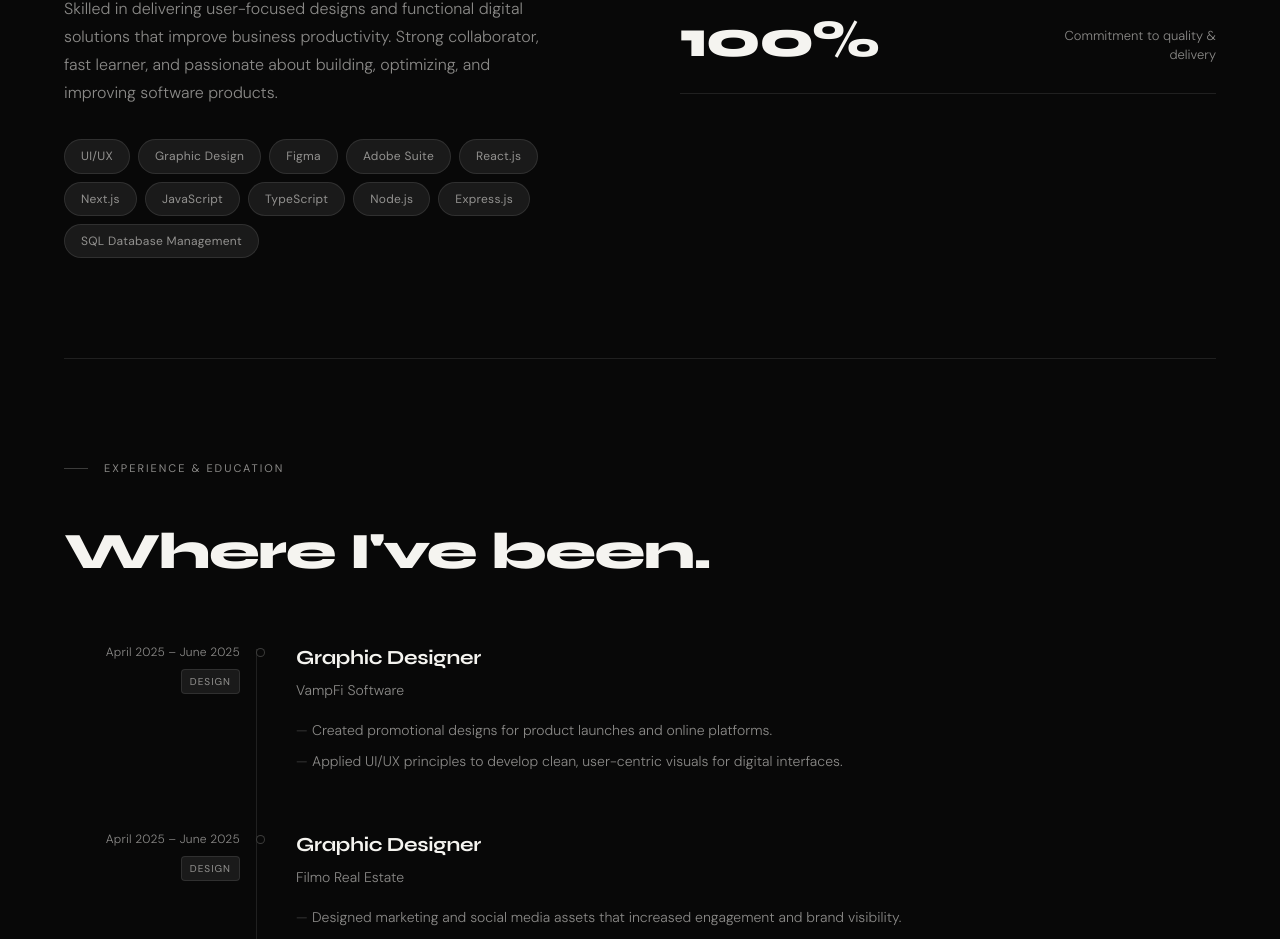
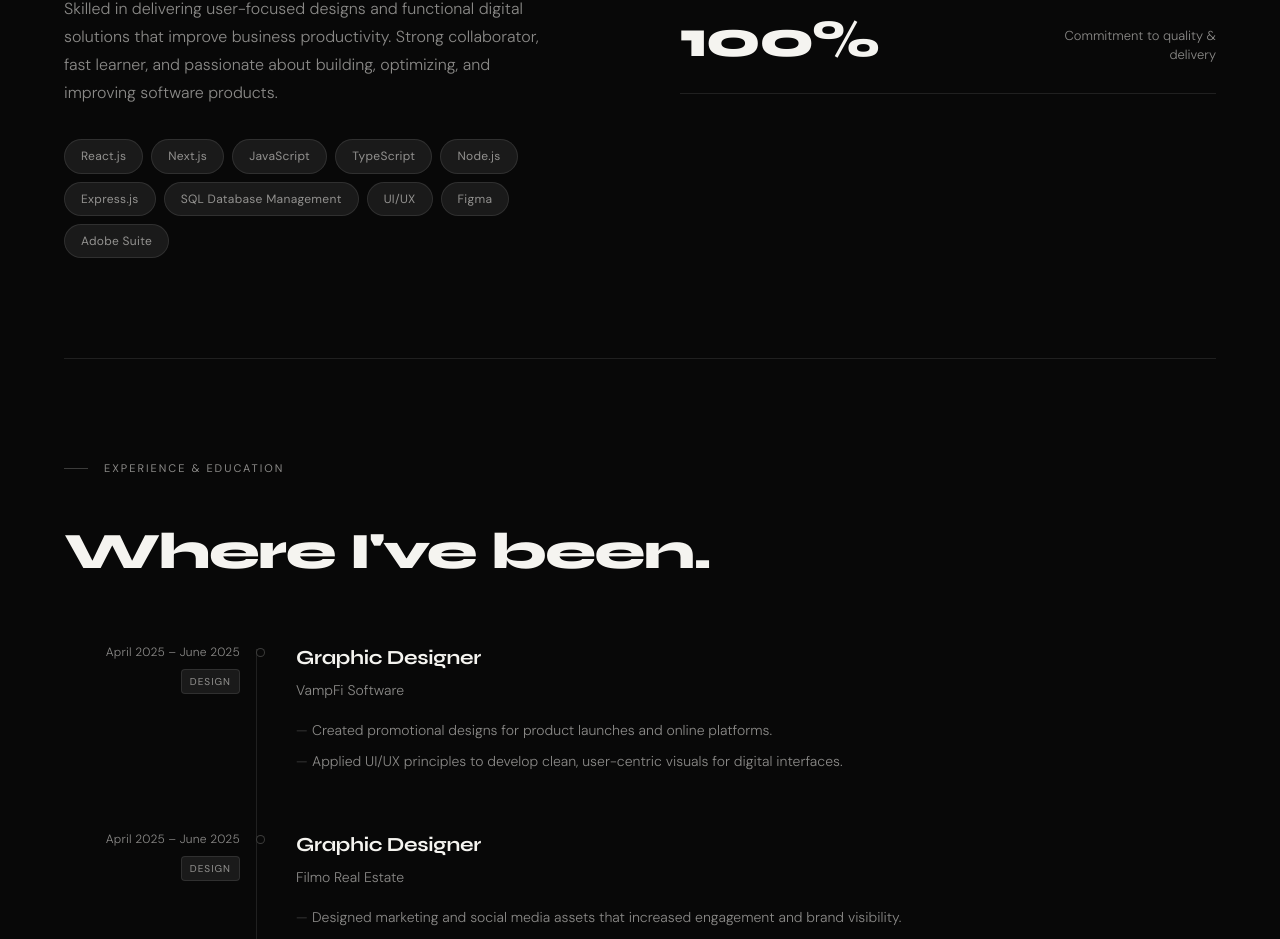
Before and after one commit to AdelodunAdelere/Myportfolio, a React (Vite) app: page / in a window 1280 px wide. Shown: the part 1360-2299 px from the top of the page. Built offline with nearby package versions, Linux system fonts and the light colour scheme.

Commit message:
add new skill order

```diff
--- a/src/components/About.jsx
+++ b/src/components/About.jsx
@@ -20,7 +20,7 @@ const stats = [
 ];
 
 // Flatten all skills into one list for the chip row
-const allSkills = [...skills.design, ...skills.development];
+const allSkills = [...skills.development, ...skills.design];
 
 export default function About() {
   const leftRef  = useReveal();
--- a/src/data/portfolio.js
+++ b/src/data/portfolio.js
@@ -22,7 +22,7 @@ export const personal = {
 };
 
 export const skills = {
-  design: ["UI/UX", "Graphic Design", "Figma", "Adobe Suite"],
+  design: ["UI/UX", "Figma", "Adobe Suite"],
   development: ["React.js", "Next.js", "JavaScript", "TypeScript", "Node.js", "Express.js", "SQL Database Management"],
 };
 
```
